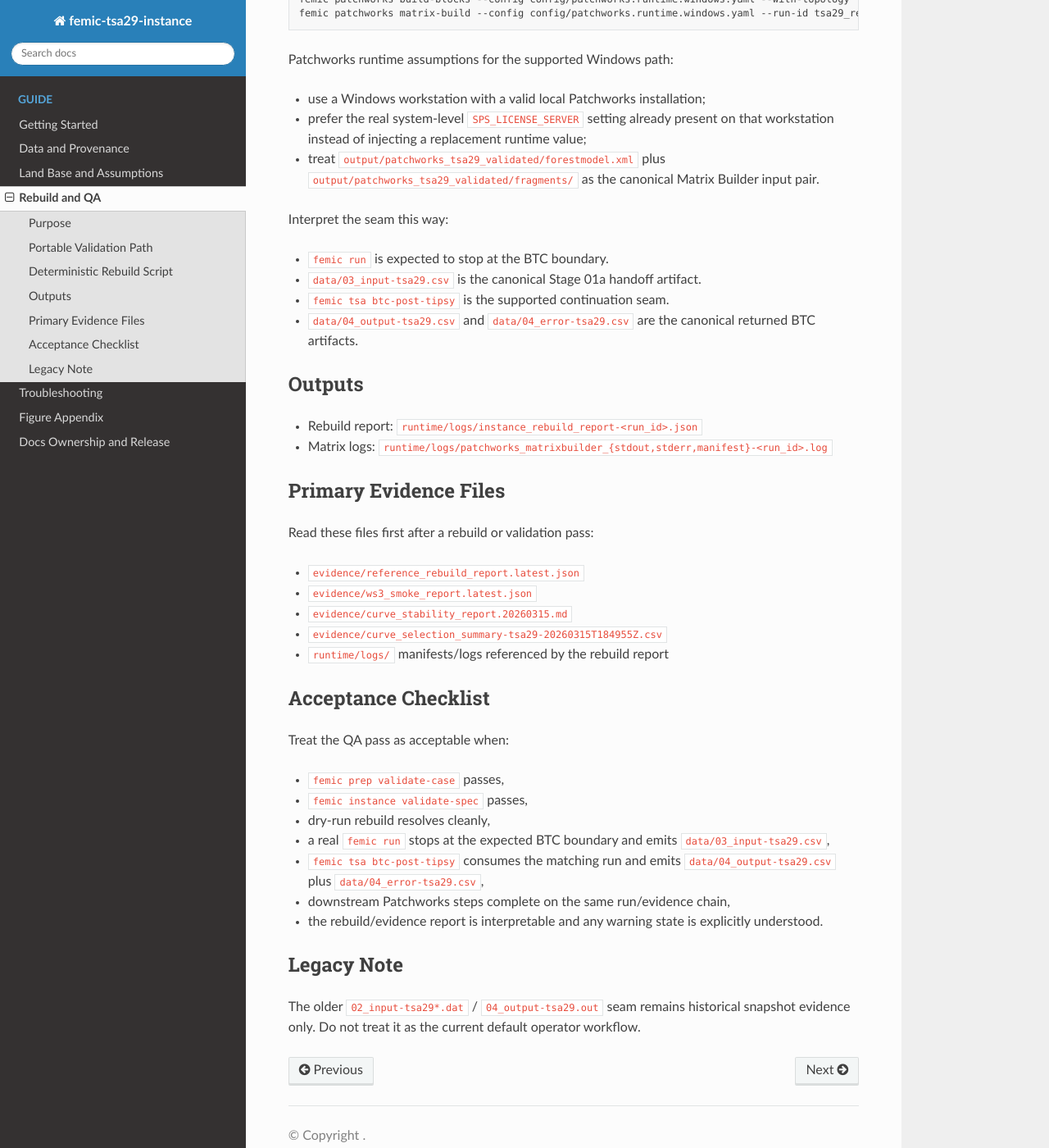
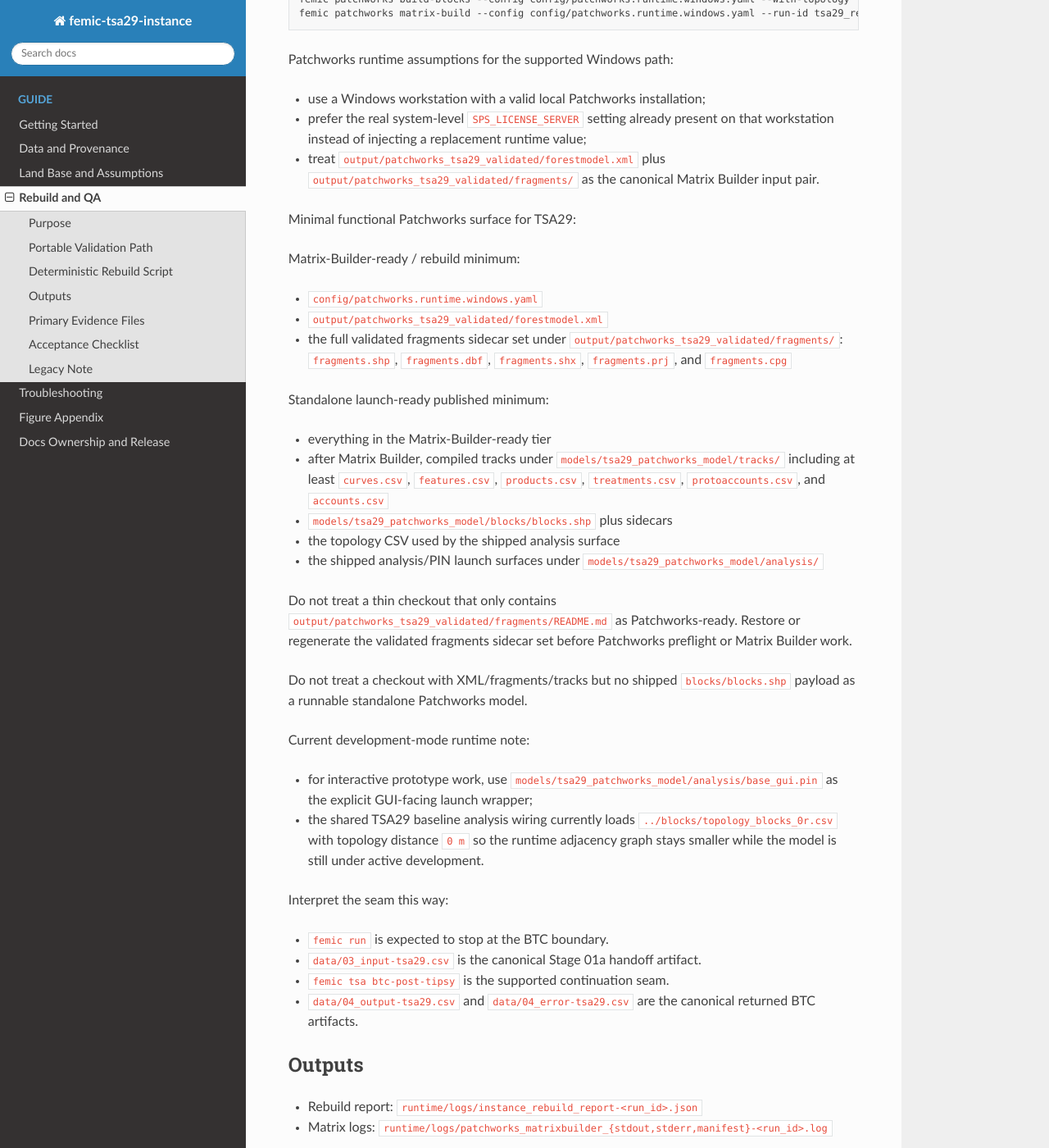
Before and after one commit to UBC-FRESH/femic-tsa29-instance, a Sphinx documentation site: the page built from docs/rebuild-and-qa.rst, in a window 1280 px wide and 1400 px high, scrolled down 1159 px. Shown: the whole window at 82% size. Built offline with Sphinx 7.4.7 and the Read the Docs theme 3.1.0, drawn with Linux system fonts in a browser that asks for light colours.

Commit message:
Issue #93 define TSA29 standalone runtime tiers

```diff
--- a/docs/rebuild-and-qa.rst
+++ b/docs/rebuild-and-qa.rst
@@ -65,6 +65,47 @@ Patchworks runtime assumptions for the supported Windows path:
   ``output/patchworks_tsa29_validated/fragments/`` as the canonical Matrix
   Builder input pair.
 
+Minimal functional Patchworks surface for TSA29:
+
+Matrix-Builder-ready / rebuild minimum:
+
+- ``config/patchworks.runtime.windows.yaml``
+- ``output/patchworks_tsa29_validated/forestmodel.xml``
+- the full validated fragments sidecar set under
+  ``output/patchworks_tsa29_validated/fragments/``:
+  ``fragments.shp``, ``fragments.dbf``, ``fragments.shx``,
+  ``fragments.prj``, and ``fragments.cpg``
+
+Standalone launch-ready published minimum:
+
+- everything in the Matrix-Builder-ready tier
+- after Matrix Builder, compiled tracks under
+  ``models/tsa29_patchworks_model/tracks/`` including at least
+  ``curves.csv``, ``features.csv``, ``products.csv``, ``treatments.csv``,
+  ``protoaccounts.csv``, and ``accounts.csv``
+- ``models/tsa29_patchworks_model/blocks/blocks.shp`` plus sidecars
+- the topology CSV used by the shipped analysis surface
+- the shipped analysis/PIN launch surfaces under
+  ``models/tsa29_patchworks_model/analysis/``
+
+Do not treat a thin checkout that only contains
+``output/patchworks_tsa29_validated/fragments/README.md`` as Patchworks-ready.
+Restore or regenerate the validated fragments sidecar set before Patchworks
+preflight or Matrix Builder work.
+
+Do not treat a checkout with XML/fragments/tracks but no shipped
+``blocks/blocks.shp`` payload as a runnable standalone Patchworks model.
+
+Current development-mode runtime note:
+
+- for interactive prototype work, use
+  ``models/tsa29_patchworks_model/analysis/base_gui.pin`` as the explicit
+  GUI-facing launch wrapper;
+- the shared TSA29 baseline analysis wiring currently loads
+  ``../blocks/topology_blocks_0r.csv`` with topology distance ``0 m`` so the
+  runtime adjacency graph stays smaller while the model is still under active
+  development.
+
 Interpret the seam this way:
 
 - ``femic run`` is expected to stop at the BTC boundary.
```
